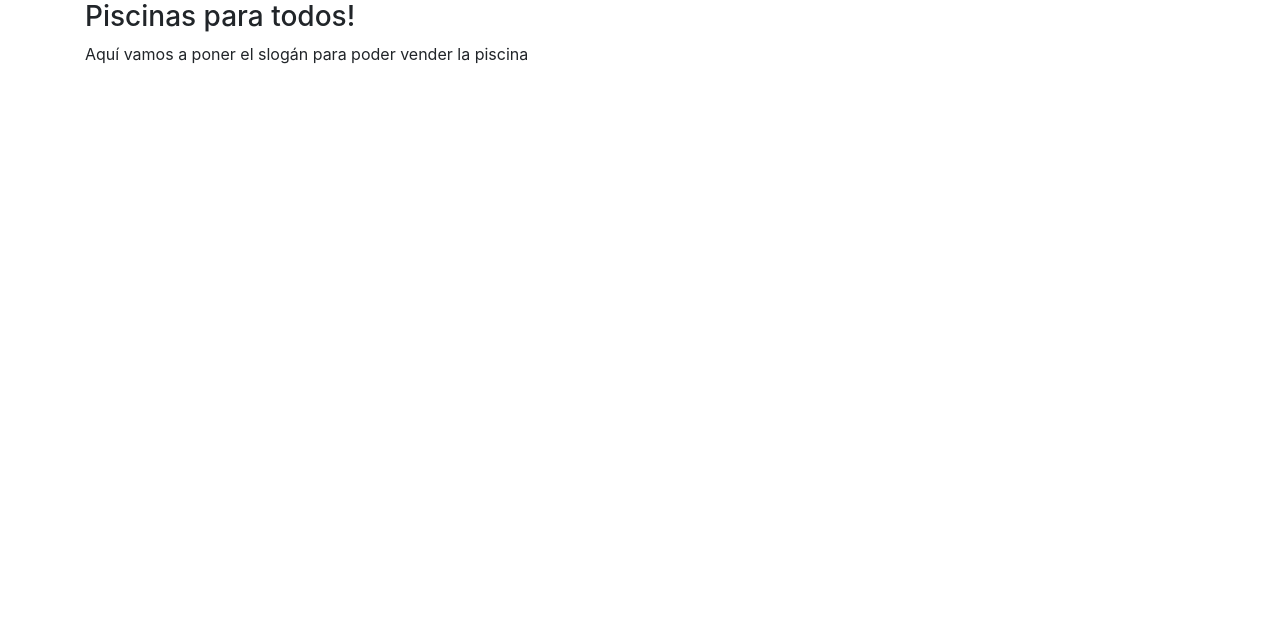
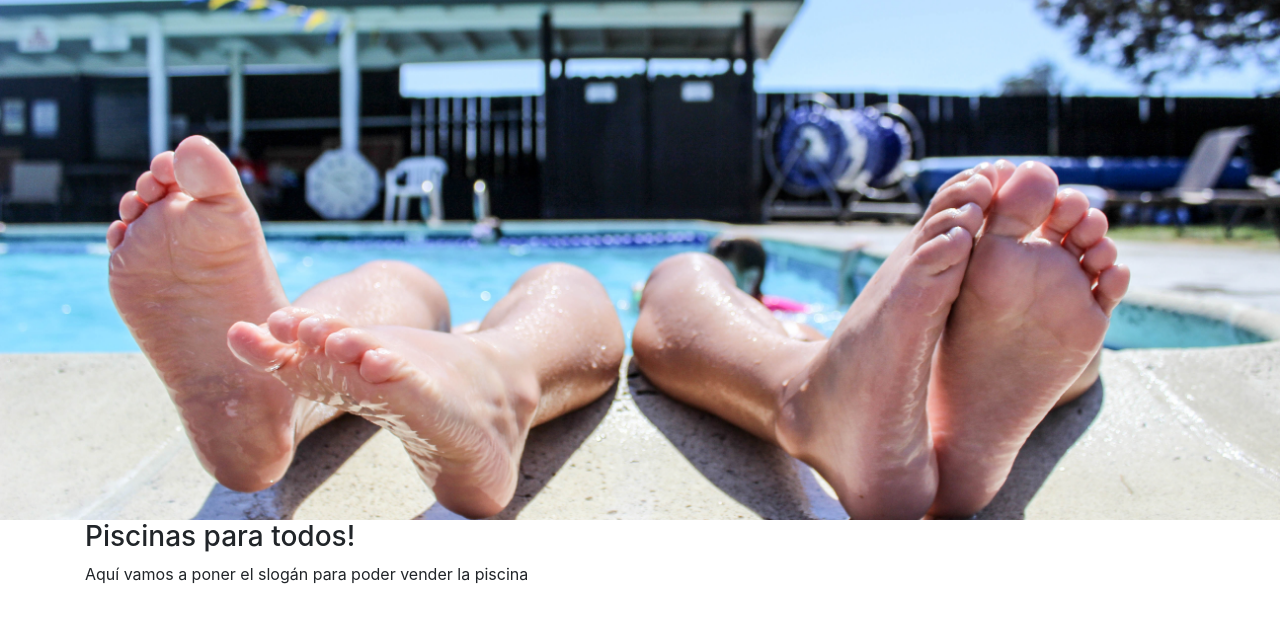
Before and after one commit to jesusbarcam/bioclimatic-pool, an Angular app: page / in a window 1280 px wide. Shown: the top 622 px of the page. Built offline with nearby package versions, Linux system fonts and the light colour scheme.

Commit message:
Added splash image within of pools section component

```diff
--- a/src/app/modules/pools/components/pools-section/pools-section.component.html
+++ b/src/app/modules/pools/components/pools-section/pools-section.component.html
@@ -1,6 +1,11 @@
+
+<div class="image-splash" [style.background-image]=" 'url('+ splashImageUrl +')' "></div>
+
 <div class="container">
   <div class="row">
     <div class="col-12">
+
+
 
       <div class="pools-title-wrapper">
         <h3>Piscinas para todos!</h3>
--- a/src/app/modules/pools/components/pools-section/pools-section.component.scss
+++ b/src/app/modules/pools/components/pools-section/pools-section.component.scss
@@ -0,0 +1,9 @@
+
+
+.image-splash {
+  height: 65vh;
+  width: 100%;
+  background-size: cover;
+  background-repeat: no-repeat;
+  background-position: center;
+}//image-splash
--- a/src/app/modules/pools/components/pools-section/pools-section.component.ts
+++ b/src/app/modules/pools/components/pools-section/pools-section.component.ts
@@ -7,6 +7,7 @@ import { Component, OnInit } from '@angular/core';
 })
 export class PoolsSectionComponent implements OnInit {
 
+  private splashImageUrl: String = '../../../../../assets/images/splash.jpg';
 
   /**
    * @method
```
Also changed, not shown: src/assets/images/splash.jpg (added).
